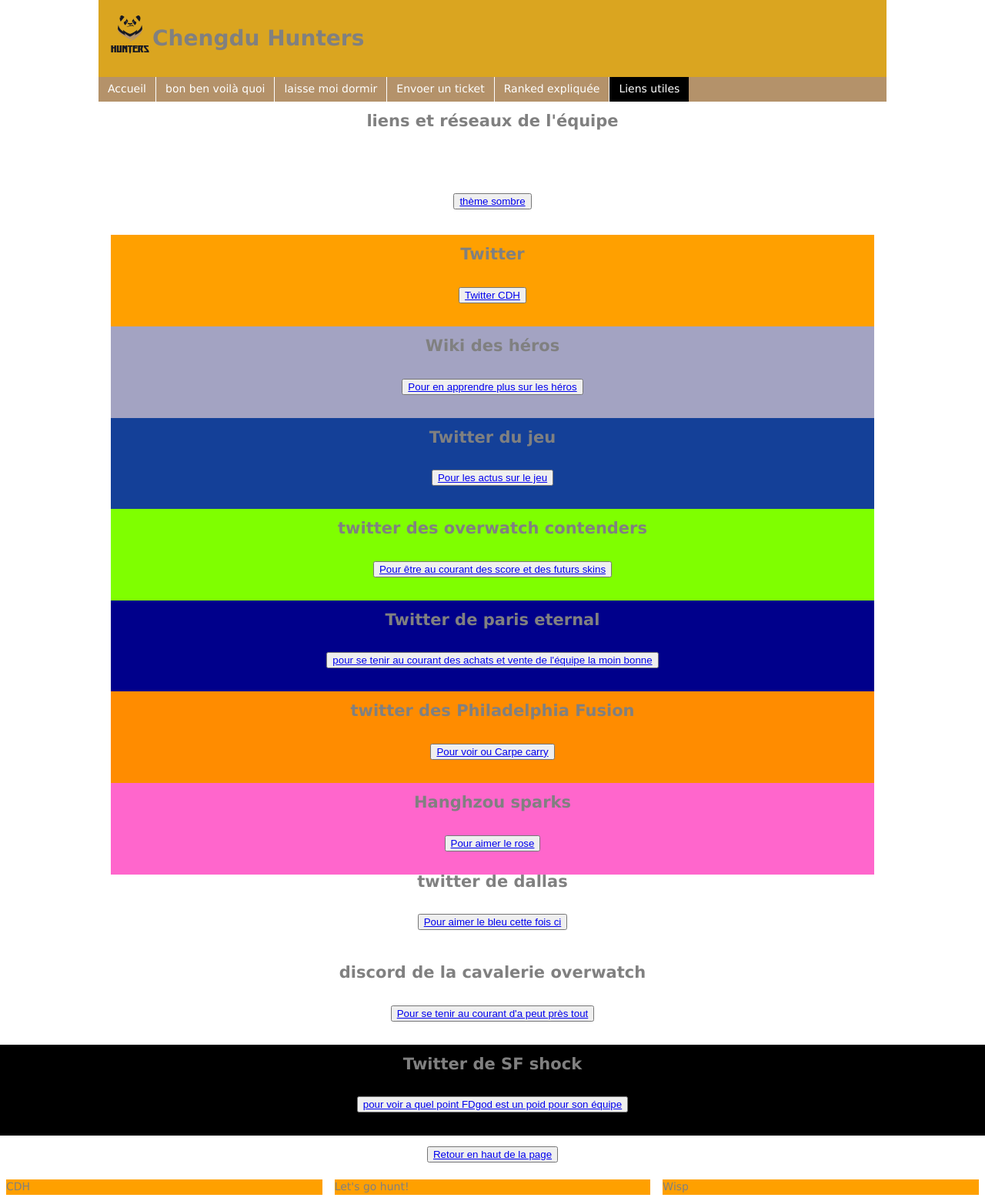
After one commit to WisperGatis/ah, a PHP site: the page made by WWW/Liensutiles(conflict WisperTower 14-05-2021 21-19-23).html in a window 1280 px wide. The commit adds this page. Shown: the whole page at 77% size. Run offline with PHP 8.4, Linux system fonts and the light colour scheme.

Commit message:
gros taff sur les liens

```diff
--- /dev/null
+++ b/WWW/Liensutiles(conflict WisperTower 14-05-2021 21-19-23).html
@@ -0,0 +1,275 @@
+<!DOCTYPE html>
+<html dir="ltr" lang="fr" xmlns="http://www.w3.org/1999/html">
+<meta charset="utf-8">
+<head>
+    <title>Cours 101</title>
+    <link href="css/screen.css" type="text/css" rel="stylesheet">
+    <script type="text/javascript">
+        window.onload = init1;
+    </script>
+</head>
+<meta name="keyword" content="nique ta mère sale gros fils de pute inutile, nique bien ta grand mère zbi">
+<meta name="viewport" content="width=device-width, initial-scale=1.0">
+<body>
+<div id="container">
+    <header>
+        <h1><strong>Chengdu Hunters</strong></h1>
+    </header>
+    <nav>
+        <ul>
+            <li>
+                <a href="index.html" title="apprendre a coder en html et css"> Accueil</a>
+            </li>
+            <li>
+                <a href="balise.html" title="liste des principales balises zbi"> bon ben voilà quoi</a>
+            </li>
+            <li>
+                <a href="formulaire.html" title="formulaire de contact"> laisse moi dormir</a>
+            </li>
+            <li>
+                <a href="Support.html" title="Formulaire de demande d'aide"> Envoer un ticket</a>
+            </li>
+            <li>
+                <a href="ranked.html" title="Ranked tutorial">Ranked expliquée</a>
+            </li>
+            <li>
+                <a href="#" title="liens utiles" id="current">Liens utiles</a>
+            </li>
+        </ul>
+    </nav>
+    <section>
+        <article>
+            <h2 id="Surname"><strong>liens et réseaux de l'équipe</strong></h2>
+        </article><br>
+        <article>
+            <p align="center">
+                <button><a href="darkliensutiles.html" title="Mode sombre">thème sombre</a></button>
+            </p><br>
+            <style>
+
+                .dark {
+                    background-color: #112F41;
+                    color: #ffffff;
+                }
+
+                .dark button {
+                    background: #144098;
+                    color: #fff;
+                }
+
+            </style>
+            <script>
+
+                $("#darkTrigger").click(function(){
+                    if ($("body").hasClass("dark")){
+                        $("body").removeClass("dark");
+                    }
+                    else{
+                        $("body").addClass("dark");
+                    }
+                });
+                $(document).ready(function () {
+                    var d = new Date();
+                    var h = d.getHours();
+
+                    if(h > 17 || h < 8){
+                        $("body").addClass("dark");
+                    }
+                });
+
+            </script>
+            <div id="CDHlink">
+            <section>
+                <article>
+                   <h2>
+                       Twitter
+                   </h2>
+                    <p align="center">
+                        <button>
+                            <a href="https://twitter.com/ChengduHunters">Twitter CDH</a>
+                       </button>
+                    </p>
+                </article>
+            </section>
+            </div>
+            <style>
+                #CDHlink {
+                    background-color: #FFA000;
+                }
+            </style>
+            <div id="herowiki">
+            <section>
+                <article>
+                    <h2>Wiki des héros</h2>
+                    <p align="center">
+                        <button>
+                            <a href="https://overwatch.fandom.com/wiki/Heroes">Pour en apprendre plus sur les héros</a>
+                        </button>
+                    </p>
+                </article>
+            </section>
+            </div>
+            <style>
+                #herowiki {
+                    background-color: #a3a3c2;
+                }
+            </style>
+            <div id="gametwitter">
+            <section>
+                <article>
+                    <h2>
+                        Twitter du jeu
+                    </h2>
+                    <p align="center">
+                        <button>
+                            <a href="https://twitter.com/PlayOverwatch">Pour les actus sur le jeu</a>
+                        </button>
+                    </p>
+                </article>
+            </section>
+            </div>
+            <style>
+                #gametwitter {
+                    background-color: #144098;
+                }
+            </style>
+            <div id="contenders">
+            <section>
+                <article>
+                    <h2>
+                        twitter des overwatch contenders
+                    </h2>
+                    <p align="center">
+                        <button>
+                            <a href="https://twitter.com/owpathtopro">Pour être au courant des score et des futurs skins</a>
+                        </button>
+                    </p>
+                </article>
+            </section>
+            </div>
+            <style>
+                #contenders {
+                    background-color: chartreuse;
+                }
+            </style>
+            <div id="paris">
+            <section>
+                <article>
+                    <h2>
+                        Twitter de paris eternal
+                    </h2>
+                    <p align="center">
+                        <button>
+                            <a href="https://twitter.com/ParisEternal">pour se tenir au courant des achats et vente de l'équipe la moin bonne</a>
+                        </button>
+                    </p>
+                </article>
+            </section>
+            </div>
+            <style>
+                #paris {
+                    background-color: darkblue;
+                }
+            </style>
+            <div id="phily">
+            <section>
+                <article>
+                    <h2>
+                        twitter des Philadelphia Fusion
+                    </h2>
+                    <p align="center">
+                        <button>
+                            <a href="https://twitter.com/Fusion">Pour voir ou Carpe carry</a>
+                        </button>
+                    </p>
+                </article>
+            </section>
+            </div>
+            <style>
+                #phily {
+                    background-color: darkorange;
+                }
+            </style>
+            <div id="hangzhou">
+            <section>
+                <article>
+                    <h2>
+                        Hanghzou sparks
+                    </h2>
+                    <p align="center">
+                        <button>
+                            <a href="https://twitter.com/Hangzhou_Spark">Pour aimer le rose</a>
+                        </button>
+                    </p>
+                </article>
+            </section>
+            </div>
+            <style>
+                #hangzhou {
+                    background-color: #ff66cc;
+                }
+            </style>
+            <div id="fuel">
+            <section>
+                    <h2>
+                        twitter de dallas
+                    </h2>
+                    <p align="center">
+                        <button>
+                            <a href="https://twitter.com/DallasFuel">Pour aimer le bleu cette fois ci</a>
+                        </button>
+                    </p>
+                </article>
+            </section>
+            </div>
+            <style>
+
+            </style>
+            <section>
+                <article>
+                    <h2>
+                        discord de la cavalerie overwatch
+                    </h2>
+                    <p align="center">
+                        <button>
+                            <a href="https://twitter.com/OverwatchLCO">Pour se tenir au courant d'a peut près tout</a>
+                        </button>
+                    </p>
+                </article>
+            </section>
+            <div id="Shock">
+            <section>
+                <article>
+                    <h2>
+                        Twitter de SF shock
+                    </h2>
+                    <p align="center">
+                        <button>
+                            <a href="https://twitter.com/SFShock">pour voir a quel point FDgod est un poid pour son équipe</a>
+                        </button>
+                    </p>
+                </article>
+            </section>
+            </div>
+            <style>
+                #Shock {
+                    background-color: #000;
+                }
+            </style>
+            <div class="d1"></div>
+            <div class="conteneur"><figure>
+                <div class="d2"></div>
+            </div>
+    </article>
+<p align="center">
+    <button>
+        <a href="Liensutiles.html">Retour en haut de la page</a>
+    </button>
+</p>
+        <footer class="flex-container">
+            <div class="col3">CDH</div>
+            <div class="col3">Let's go hunt!</div>
+            <div class="col3">Wisp</div>
+        </footer>
+    </body>
+</html>
--- a/WWW/css/screen.css
+++ b/WWW/css/screen.css
@@ -164,7 +164,7 @@ div.shangai {
 img {
     box-shadow: 1px 1px 12px #555;
 }
-id#name, id#Level, id#endorsement {
+#name, #Level, #endorsement {
 	text-align: right;
 	color: rebeccapurple;
 	font-family: Cambria, "Hoefler Text", "Liberation Serif", Times, "Times New Roman", "serif";
```
Also changed, not shown: WWW/Liensutiles.html (+344 -4 lines), WWW/img/Fuel.png (added), WWW/img/sparks.png (added), sparks.png (added).
